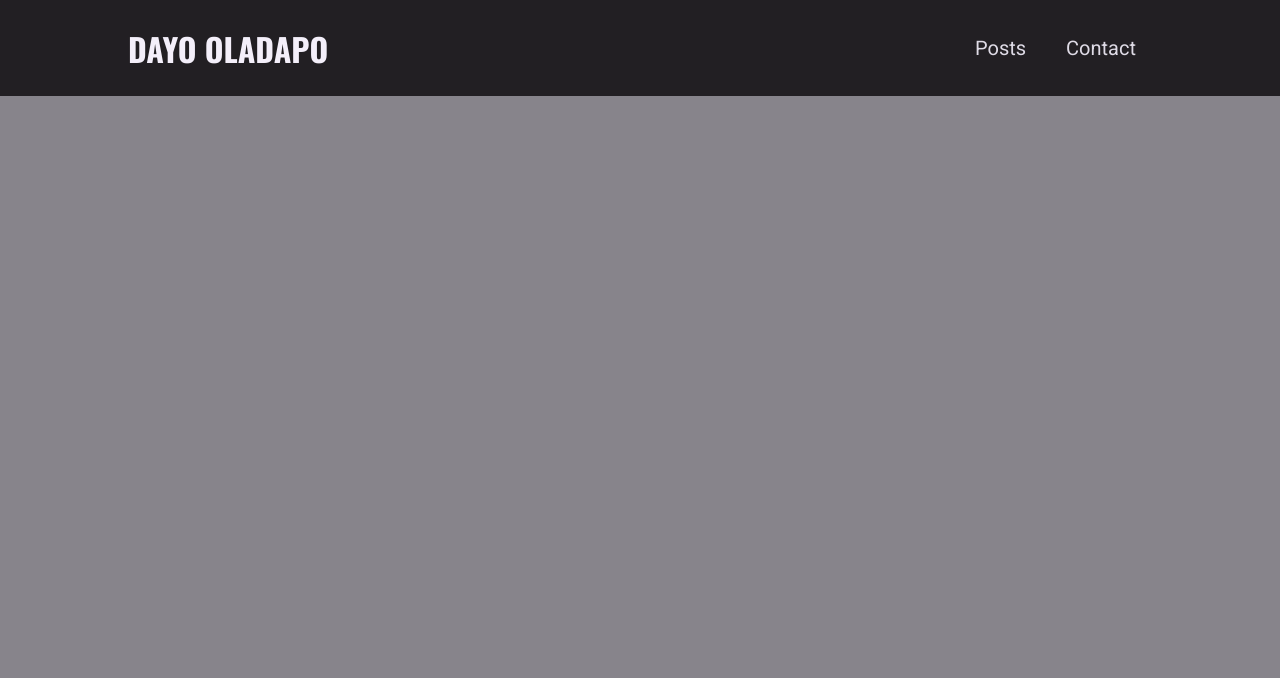
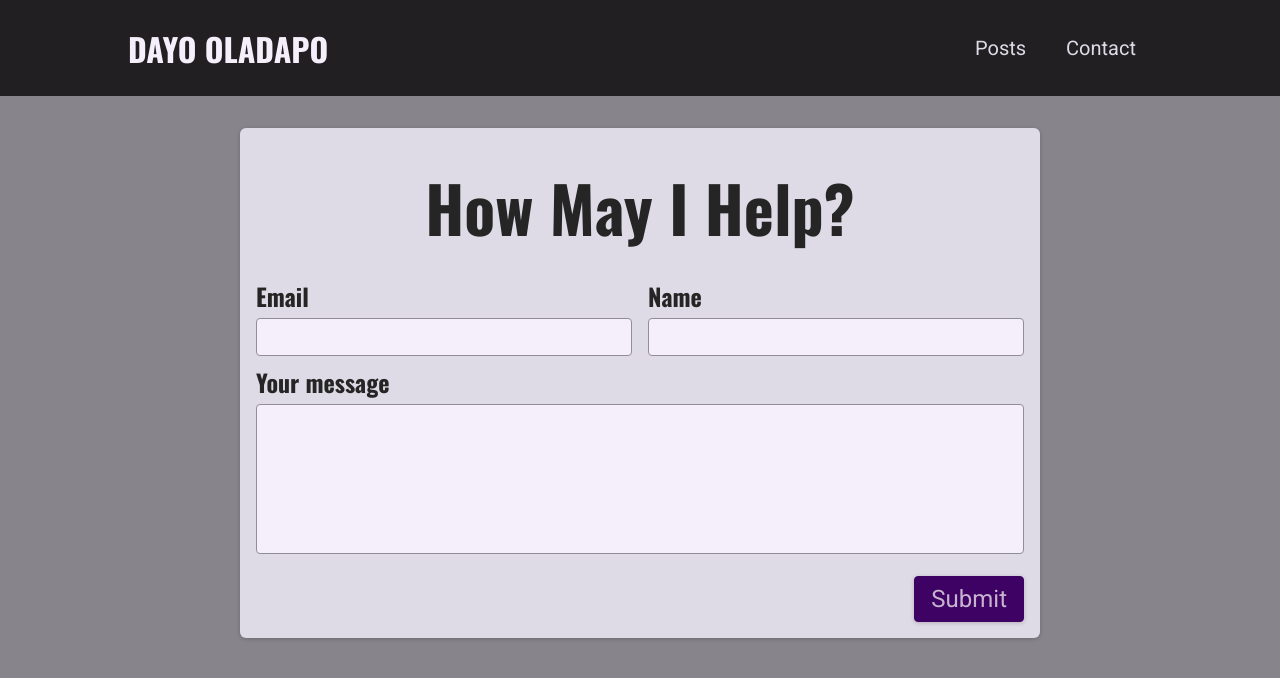
Before and after one commit to dayoesq/blog, a Next.js app: page /contact in a window 1280 px wide. Shown: the top 678 px of the page. Built offline with nearby package versions, Linux system fonts and the light colour scheme.

Commit message:
Added ContactForm and ContactPage

```diff
--- /dev/null
+++ b/components/contact-form/contact-form.module.css
@@ -0,0 +1,73 @@
+.contact {
+  margin: var(--size-8) auto;
+  border-radius: 6px;
+  background-color: var(--color-grey-100);
+  width: 90%;
+  max-width: 50rem;
+  padding: var(--size-4);
+  box-shadow: 0 1px 4px rgba(0, 0, 0, 0.2);
+  font-size: var(--size-6);
+}
+
+.contact h1 {
+  font-size: var(--size-8);
+  margin: var(--size-4) 0;
+  text-align: left;
+}
+
+.form label {
+  display: block;
+  font-family: 'Oswald', sans-serif;
+  font-weight: bold;
+  margin: var(--size-2) 0 var(--size-1) 0;
+}
+
+.form input,
+.form textarea {
+  font: inherit;
+  padding: var(--size-1);
+  border-radius: 4px;
+  width: 100%;
+  border: 1px solid var(--color-grey-400);
+  background-color: var(--color-grey-50);
+  resize: none;
+}
+
+.controls {
+  display: flex;
+  column-gap: 1rem;
+  flex-wrap: wrap;
+}
+
+.control {
+  flex: 1;
+  min-width: 10rem;
+}
+
+.actions {
+  margin-top: var(--size-4);
+  text-align: right;
+}
+
+.form button {
+  font: inherit;
+  cursor: pointer;
+  background-color: var(--color-primary-700);
+  border: 1px solid var(--color-primary-700);
+  padding: var(--size-2) var(--size-4);
+  border-radius: 4px;
+  color: var(--color-primary-50);
+  box-shadow: 0 1px 4px rgba(0, 0, 0, 0.2);
+}
+
+.form button:hover {
+  background-color: var(--color-primary-500);
+  border-color: var(--color-primary-500);
+}
+
+@media (min-width: 768px) {
+  .contact h1 {
+    font-size: var(--size-16);
+    text-align: center;
+  }
+}
--- /dev/null
+++ b/components/contact-form/contact-form.tsx
@@ -0,0 +1,30 @@
+import classes from './contact-form.module.css';
+
+const ContactForm: React.FC = () => {
+  return (
+    <section className={classes.contact}>
+      <h1>How May I Help?</h1>
+      <form className={classes.form}>
+        <div className={classes.controls}>
+          <div className={classes.control}>
+            <label htmlFor="email">Email</label>
+            <input type="email" id="email" />
+          </div>
+          <div className={classes.control}>
+            <label htmlFor="name">Name</label>
+            <input type="text" id="name" />
+          </div>
+        </div>
+        <div className={classes.control}>
+          <label htmlFor="message">Your message</label>
+          <textarea id="message" rows={5} />
+        </div>
+        <div className={classes.actions}>
+          <button>Submit</button>
+        </div>
+      </form>
+    </section>
+  );
+};
+
+export default ContactForm;
--- a/pages/contact.tsx
+++ b/pages/contact.tsx
@@ -1,15 +1,8 @@
-import Head from 'next/head';
-// import styles from '../styles/Home.module.css';
+import ContactForm from '../components/contact-form/contact-form';
 
 const Contact: React.FC = () => {
   return (
-    <div>
-      <Head>
-        <title>Contact Page</title>
-        <meta name='description' content='This is my contact page' />
-        <link rel='icon' href='/favicon.ico' />
-      </Head>
-    </div>
+    <ContactForm />
   );
 };
 
```
